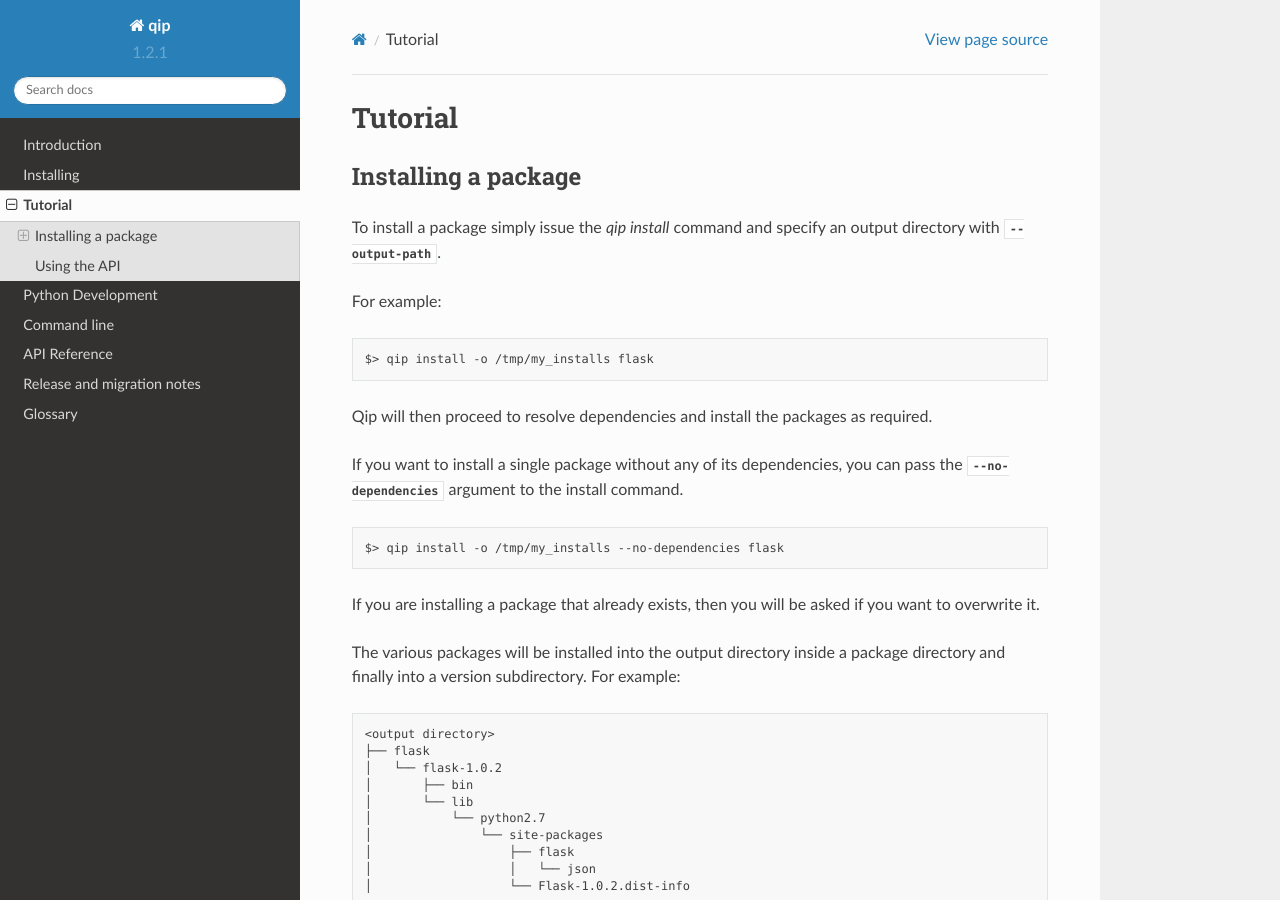
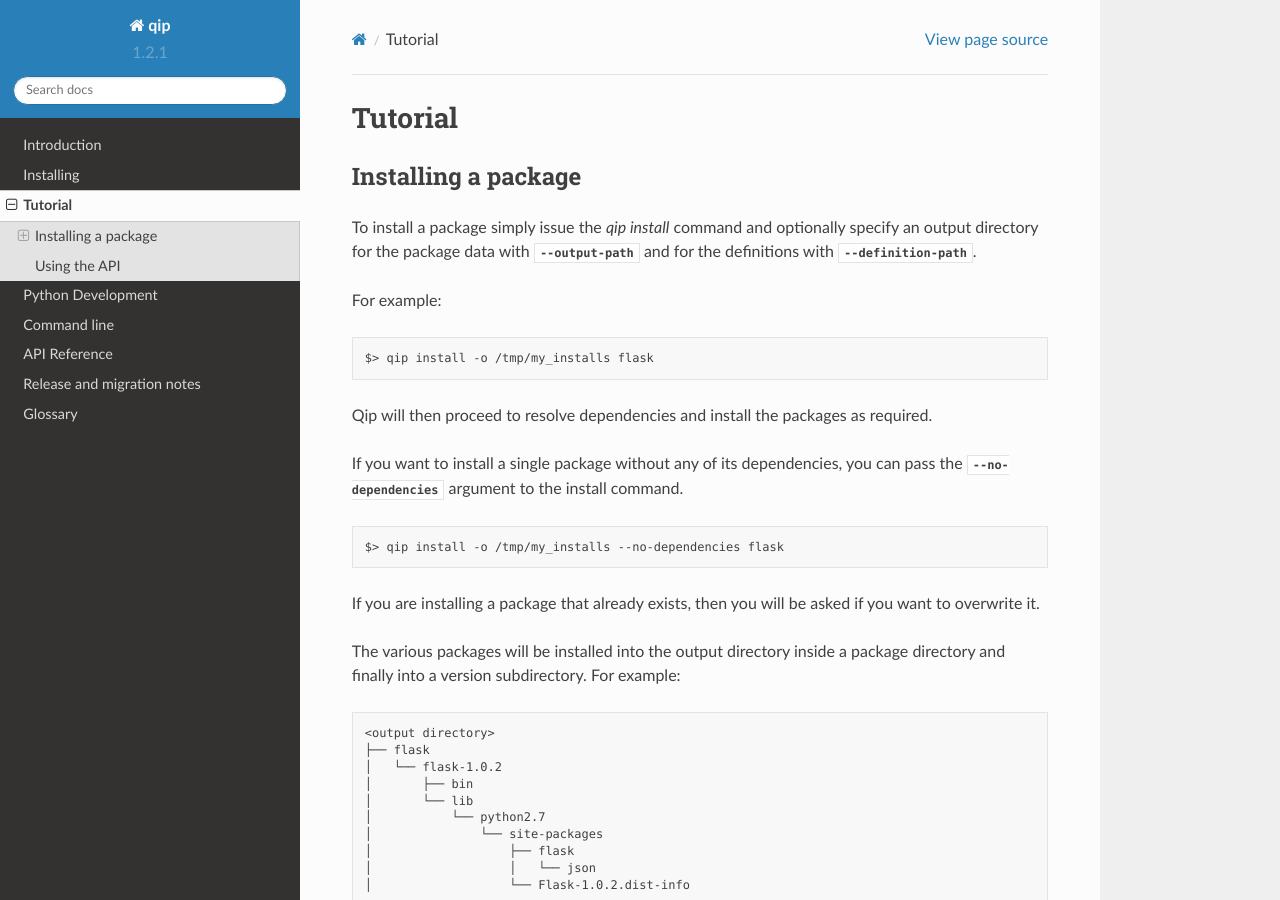
Before and after one commit to themill/qip, a Sphinx documentation site: the page built from doc/tutorial.rst, in a window 1280 px wide and 900 px high. Built offline with Sphinx 7.4.7 and the Read the Docs theme 2.0.0, drawn with Linux system fonts in a browser that asks for light colours.

Commit message:
Update docs with latest changes.

```diff
--- a/doc/tutorial.rst
+++ b/doc/tutorial.rst
@@ -7,8 +7,10 @@ Tutorial
 Installing a package
 ====================
 
-To install a package simply issue the `qip install` command and specify
-an output directory with :option:`--output-path <qip install --output-path>`.
+To install a package simply issue the `qip install` command and optionally
+specify an output directory for the package data with
+:option:`--output-path <qip install --output-path>` and for the definitions with
+:option:`--definition-path <qip install --definition-path>`.
 
 For example:
 
```
Also changed, not shown: doc/development.rst (+40 -25 lines).
